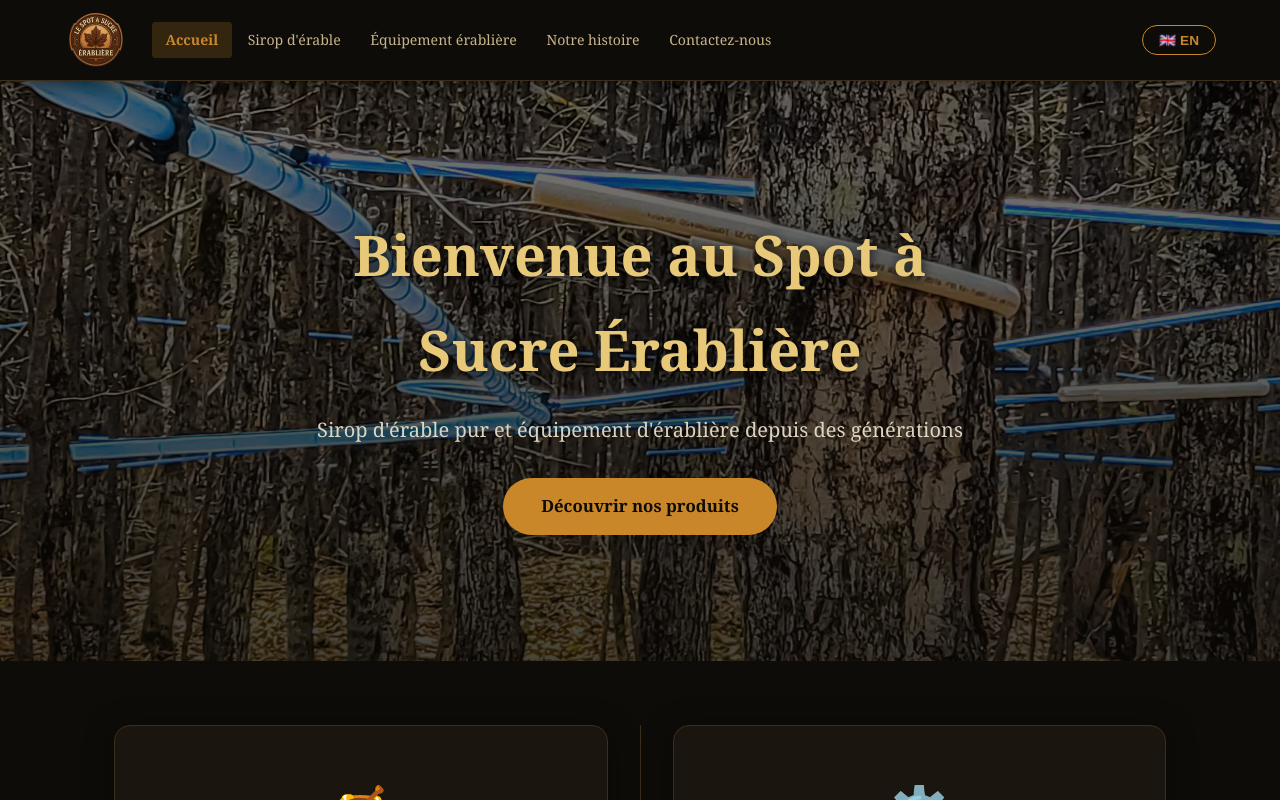
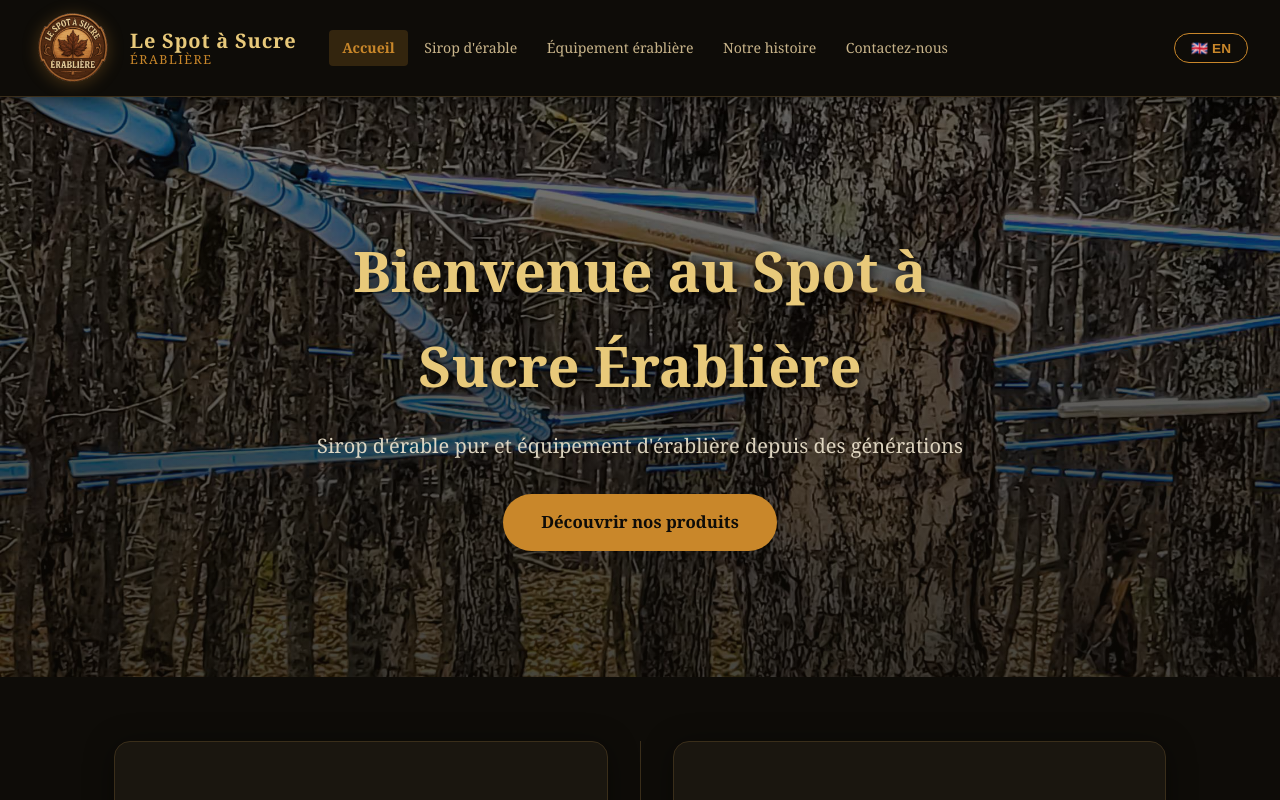
Before and after one commit to mindsetalert/cabane-a-sucre, a Next.js app: page / in a window 1280 px wide. Shown: the top 800 px of the page. Built offline with nearby package versions, Linux system fonts and the light colour scheme.

Commit message:
Logo plus grand + nom dans header

```diff
--- a/components/Header.js
+++ b/components/Header.js
@@ -23,11 +23,15 @@ export default function Header() {
           <Image
             src="/images/logo.png"
             alt="Le Spot à Sucre Érablière"
-            width={64}
-            height={64}
+            width={82}
+            height={82}
             className={styles.logoImg}
             priority
           />
+          <div className={styles.logoTextBlock}>
+            <span className={styles.logoName}>Le Spot à Sucre</span>
+            <span className={styles.logoSub}>Érablière</span>
+          </div>
         </Link>
 
         <nav className={styles.nav}>
--- a/styles/Header.module.css
+++ b/styles/Header.module.css
@@ -9,40 +9,55 @@
 }
 
 .container {
-  max-width: 1200px;
+  max-width: 1300px;
   margin: 0 auto;
-  padding: 0 1.5rem;
+  padding: 0 2rem;
   display: flex;
   align-items: center;
-  gap: 1.5rem;
-  height: 80px;
+  gap: 2rem;
+  height: 96px;
 }
 
 .logo {
   display: flex;
   align-items: center;
+  gap: 1rem;
   flex-shrink: 0;
+  text-decoration: none;
 }
 
 .logoImg {
-  height: 64px;
+  height: 82px;
   width: auto;
   object-fit: contain;
+  filter: drop-shadow(0 2px 8px rgba(201,135,42,0.3));
+  transition: transform 0.2s;
 }
 
-.logoPlaceholder {
-  display: flex;
-  align-items: center;
-  gap: 0.5rem;
-  font-size: 1.5rem;
+.logo:hover .logoImg {
+  transform: scale(1.05);
 }
 
-.logoText {
-  font-size: 1.1rem;
+.logoTextBlock {
+  display: flex;
+  flex-direction: column;
+  line-height: 1.2;
+}
+
+.logoName {
+  font-size: 1.25rem;
   font-weight: bold;
-  letter-spacing: 0.03em;
+  color: #e8c97a;
+  letter-spacing: 0.04em;
   white-space: nowrap;
+}
+
+.logoSub {
+  font-size: 0.78rem;
   color: #C9872A;
+  letter-spacing: 0.12em;
+  text-transform: uppercase;
+  white-space: nowrap;
 }
 
 .nav {
@@ -91,11 +106,12 @@
   color: #0e0c08;
 }
 
-@media (max-width: 768px) {
+@media (max-width: 900px) {
   .container {
     flex-wrap: wrap;
     height: auto;
     padding: 0.75rem 1rem;
+    gap: 0.75rem;
   }
   .nav {
     order: 3;
@@ -103,6 +119,12 @@
     justify-content: center;
   }
   .logoImg {
-    height: 52px;
+    height: 64px;
+  }
+  .logoName {
+    font-size: 1rem;
+  }
+  .logoSub {
+    font-size: 0.7rem;
   }
 }
```
